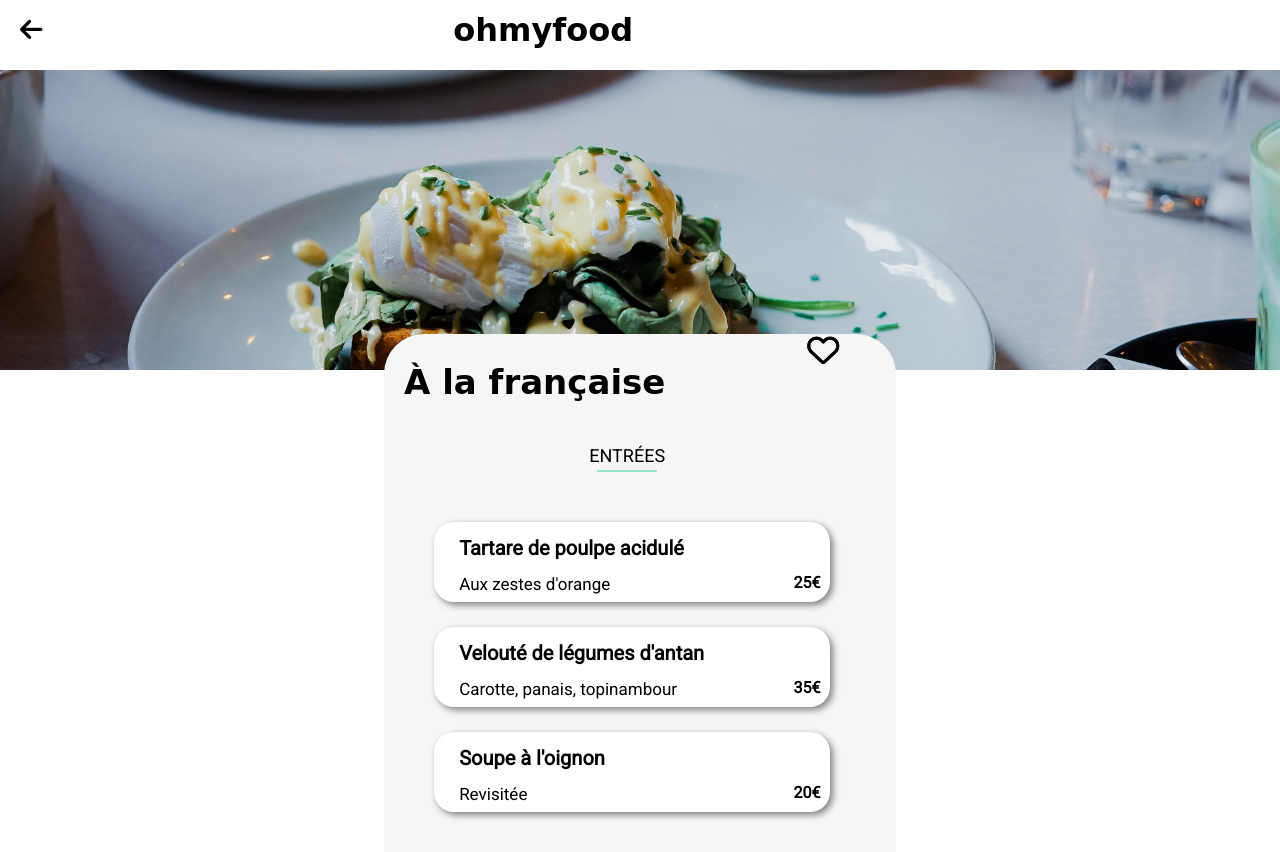
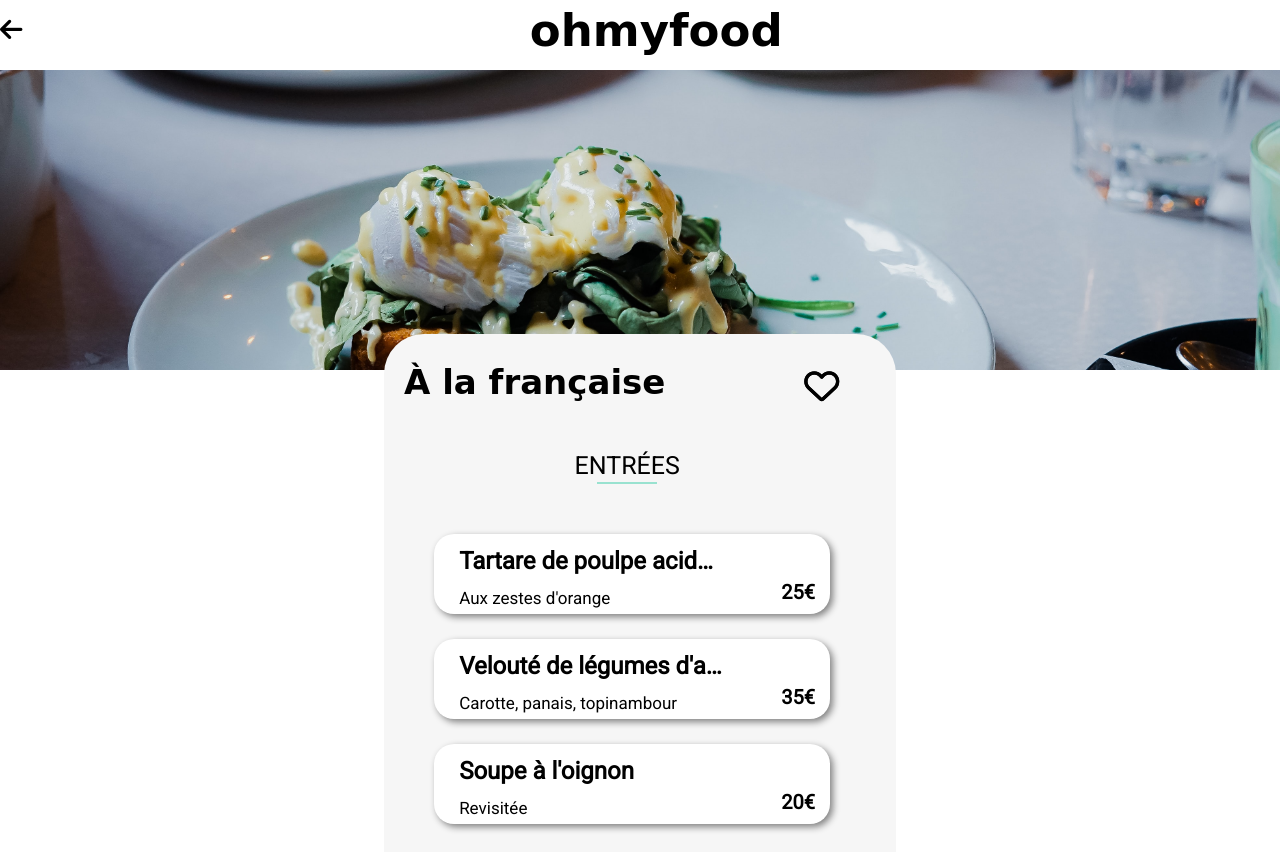
Before and after one commit to KaataFR/Projet3, a website: page html/française.html in a window 1280 px wide. Shown: the top 852 px of the page. Drawn offline with Linux system fonts and the light colour scheme; a web font is replaced by a local one.

Commit message:
<-- precedent commit msg

```diff
--- a/sass/Composants/_bloc-bem.scss
+++ b/sass/Composants/_bloc-bem.scss
@@ -97,6 +97,13 @@
     &:hover {
         opacity: 1.2;
     }
+
+    @include tablet{
+        font-size: 20px;
+        &:hover{
+            animation: shake 800ms ease-in 500ms;
+        }
+    }
 }
 
 
--- a/sass/Layout/_body.scss
+++ b/sass/Layout/_body.scss
@@ -17,7 +17,12 @@ section {
 }
 
 header h1 {
+    font-family: $police-titre;
+    font-size: 29px;
     text-align: center;
-    font-family: $police-titre;
-    font-size: 2em;
+
+    @include tablet{
+    font-size: 45px;
+    padding-left: 10px;
+    }
 }
--- a/sass/Layout/_footer.scss
+++ b/sass/Layout/_footer.scss
@@ -21,13 +21,14 @@ footer {
     @include tablet {
         h1 {
             text-align: center;
-            font-size: 2em;
+            font-size: 45px;
             margin-bottom: 60px;
         }
 
         .bloc-footer {
             text-align: center;
-
+            font-size: 25px;
+            line-height: 30px;
             a {
                 transition: all 400ms ease-in-out;
 
--- a/sass/Pages/_menu.scss
+++ b/sass/Pages/_menu.scss
@@ -2,8 +2,8 @@
     display: flex;
     margin-bottom: 10px;
     height: 60px;
-    padding-left: 20px;
-    width: 80%;
+    padding-left: 0px;
+    width: 100%;
     justify-content: space-between;
 
     h1 {
@@ -14,7 +14,6 @@
                 width: 100%;
                 text-align: center;
                 padding-left: 20%;
-                font-size: 40px;
             }
         }
     }
@@ -64,12 +63,12 @@
 
         h1 {
             margin-left: 0;
-            font-size: 27px;
+            font-size: 28px;
             font-family: $police-titre;
         }
 
         .fa-heart {
-            top: 20px;
+            top: 26px;
             height: fit-content;
 
             &::after {
@@ -96,12 +95,8 @@
             }
 
             .fa-heart {
-                top: 0px;
-                align-items: center;
-
-                &::after {
-                    top: 36px;
-                }
+                font-size: 35px;
+                top: 35px;
             }
         }
     }
@@ -139,6 +134,7 @@
                 width: 100%;
                 text-align: center;
                 margin-left: 0;
+                font-size: 25px;
             }
 
             .barre_verte {
@@ -183,14 +179,21 @@
         @include tablet {
             margin: auto;
             margin-bottom: 25px;
-            width: 80%;
+            width: 90%;
             padding-left: 15px;
 
+
+
             .plat_description {
+                &:hover {
+                    &>.plat_description {
+                        width: 50%;
+                    }
+                }
 
                 h3 {
 
-                    font-size: 20px;
+                    font-size: 24px;
                 }
 
                 p {
@@ -199,8 +202,12 @@
                 }
             }
 
-            .plat_bandeau{
+            .plat_bandeau {
                 height: 80px;
+            }
+
+            .price{
+                font-size: 20px;
             }
         }
 
@@ -218,20 +225,20 @@
         text-decoration: none;
         display: flex;
         flex-direction: column;
-        width: 75%;
+        width: 70%;
         padding-left: 10px;
         transition: all 400ms ease-in-out;
 
         p {
             margin: 0;
-            font-size: 12px;
+            font-size: 11px;
             overflow: hidden;
             text-overflow: ellipsis;
             white-space: nowrap;
         }
 
         h3 {
-            margin: 14px 0;
+            margin: 13px 0;
             overflow: hidden;
             text-overflow: ellipsis;
             white-space: nowrap;
--- a/sass/Utils/_variables.scss
+++ b/sass/Utils/_variables.scss
@@ -9,3 +9,4 @@ $border: 1px solid black;
 $green: #99e2d0;
 $transition: all 400ms ease-in-out;
 $radius: 20px;
+$shake:1deg;
```
Also changed, not shown: css/style.css, 1 other file.
